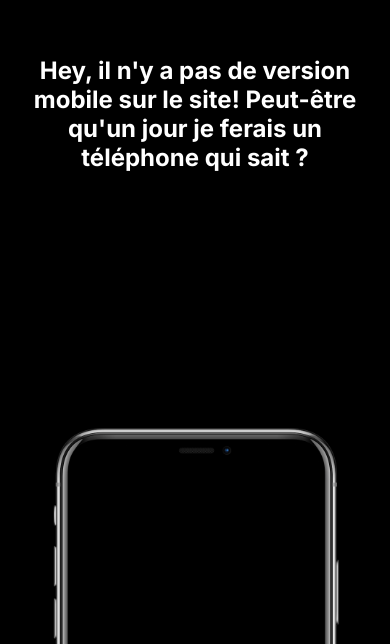
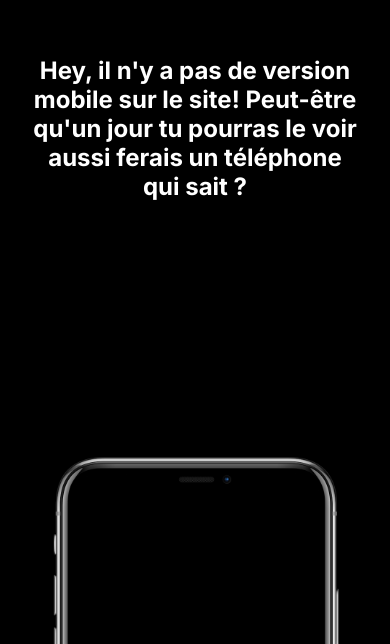
Before and after one commit to louwiis/portfolio, a Vue app: page / in a window 390 px wide. Shown: the part 200-844 px from the top of the page. Built offline with nearby package versions, Linux system fonts and the light colour scheme.

Commit message:
edit text mobile page

```diff
--- a/src/App.vue
+++ b/src/App.vue
@@ -8,12 +8,12 @@ import iphone from '@/assets/images/iphone.png'
   <RouterView class="view"/>
 
   <div class="mobile">
-    <div class="text">Hey, il n'y a pas de version mobile sur le site! Peut-être qu'un jour je ferais un téléphone qui sait ?</div>
+    <div class="text">Hey, il n'y a pas de version mobile sur le site! Peut-être qu'un jour tu pourras le voir aussi ferais un téléphone qui sait ?</div>
 
     <div class="iphone">
       <img class="image" :src="iphone" alt="iphone" />
 
-      <div class="smile">:)</div>
+      <div class="smile">⏳ :)</div>
     </div>
   </div>
 </template>
```
Also changed, not shown: src/components/agily-team.webp (deleted).
